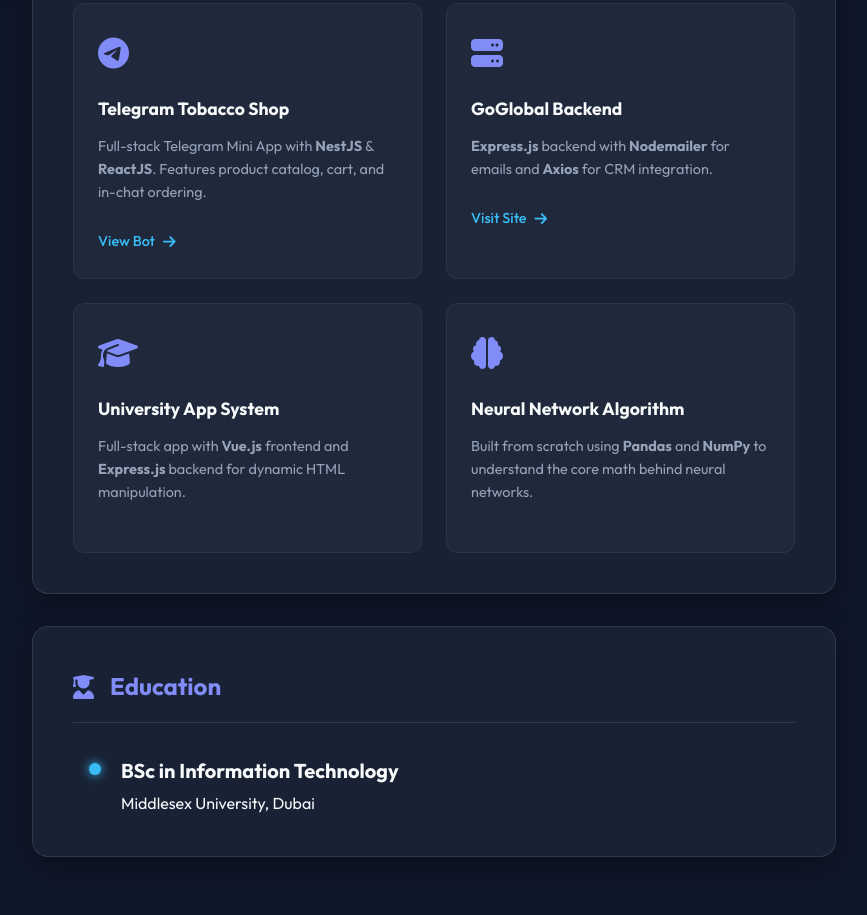
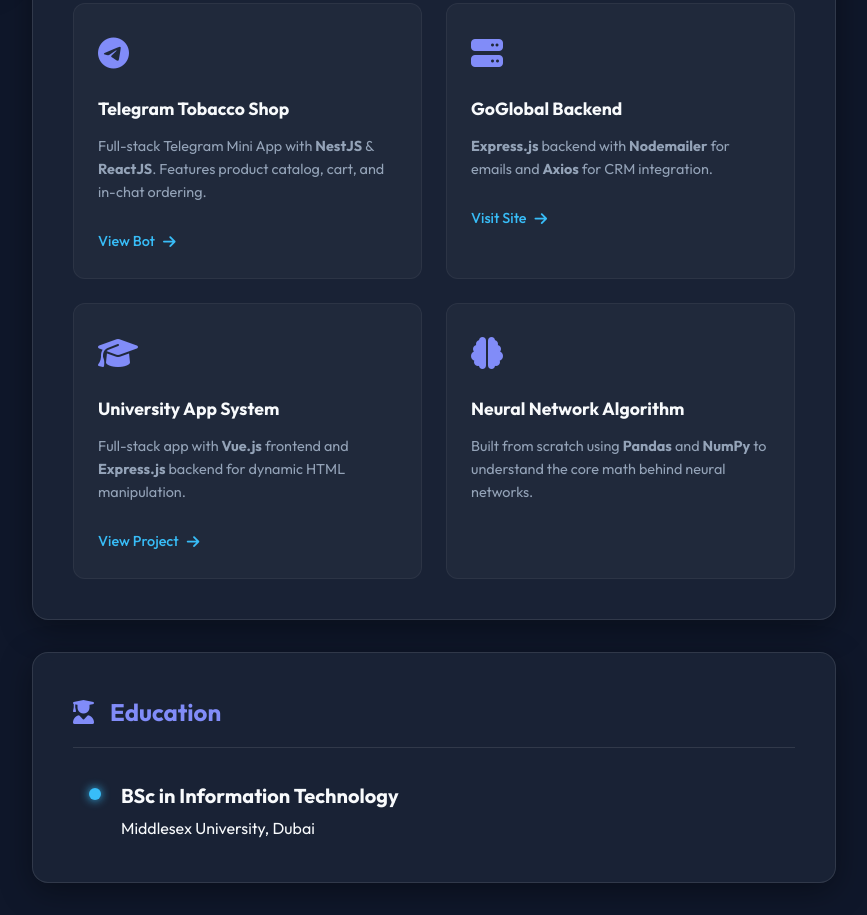
Before and after one commit to SrLinq/resumeSite.github.io, a plain HTML site: page index.html in a window 1280 px wide. Shown: the part 991-1906 px from the top of the page, without its empty margins (372-1239 px from the left). Before the commit the page ends 1880 px from the top, so only its background shows below. Drawn offline with Linux system fonts and the light colour scheme.

Commit message:
Add "View Project" link to MDX Frontshop entry.

```diff
--- a/index.html
+++ b/index.html
@@ -192,6 +192,12 @@
                     <strong>Express.js</strong> backend for dynamic HTML
                     manipulation.
                   </p>
+                  <a
+                    href="https://srlinq.github.io/mdxfrontshop.github.io/"
+                    target="_blank"
+                    class="project-link"
+                    >View Project <i class="fa-solid fa-arrow-right"></i
+                  ></a>
                 </div>
               </div>
 
```
